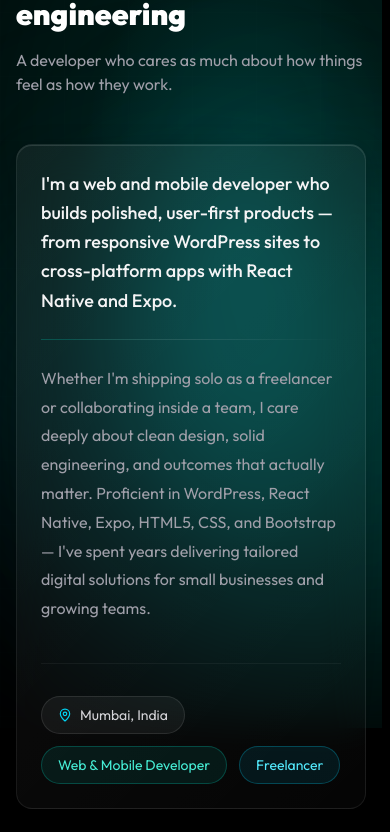
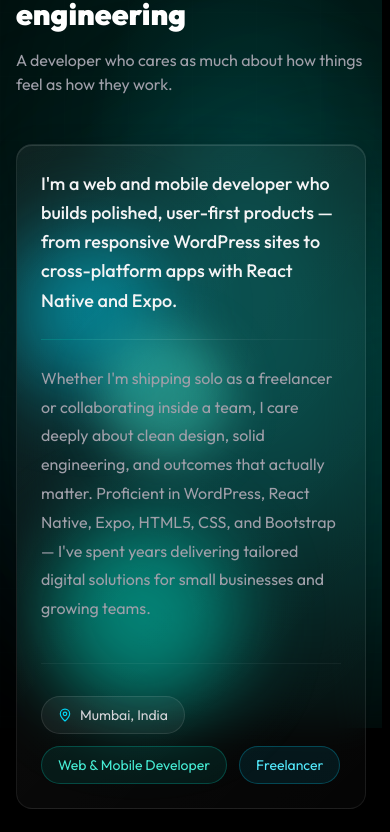
Before and after one commit to bhavya-darjii/Bhavya-Portfolio, a Next.js app: page / in a window 390 px wide. Shown: the part 1087-1919 px from the top of the page. Built offline with nearby package versions, Linux system fonts and the light colour scheme.

Commit message:
feat: sticky hero parallax, lava card blobs, black bg, favicon, mobile HMR, smooth scroll spring

```diff
--- a/next.config.ts
+++ b/next.config.ts
@@ -2,7 +2,7 @@ import type { NextConfig } from "next";
 
 const nextConfig: NextConfig = {
   // Allow mobile testing on the local network
-  allowedDevOrigins: ["192.168.0.100", "192.168.0.100:3000", "http://192.168.0.100", "http://192.168.0.100:3000"],
+  allowedDevOrigins: ["192.168.0.100", "192.168.0.100:3000", "http://192.168.0.100", "http://192.168.0.100:3000", "192.168.0.105", "192.168.0.105:3000", "http://192.168.0.105", "http://192.168.0.105:3000"],
 };
 
 export default nextConfig;
--- a/src/app/layout.tsx
+++ b/src/app/layout.tsx
@@ -35,6 +35,10 @@ export const metadata: Metadata = {
       "Crafting digital experiences that feel effortless. Web & mobile developer from Mumbai.",
     type: "website",
   },
+  icons: {
+    icon: "/bhavya.png",
+    apple: "/bhavya.png",
+  },
 };
 
 export default function RootLayout({
--- a/src/components/sections/Hero.tsx
+++ b/src/components/sections/Hero.tsx
@@ -12,18 +12,18 @@ export function Hero({ loaded = true }: { loaded?: boolean }) {
     offset: ["start start", "end start"],
   });
 
-  // Apply a spring physics model to smooth out scroll jitter on mobile
+  // Apply a tighter spring physics model ONLY for the scale to smooth out scroll jitter
   const smoothProgress = useSpring(scrollYProgress, {
-    stiffness: 100,
-    damping: 30,
+    stiffness: 400,
+    damping: 40,
     restDelta: 0.001
   });
 
-  const textOpacity = useTransform(smoothProgress, [0, 0.4], [1, 0]);
-  const textScale = useTransform(smoothProgress, [0, 0.4], [1, 0.95]);
+  const textOpacity = useTransform(scrollYProgress, [0, 0.4], [1, 0]);
+  const textScale = useTransform(scrollYProgress, [0, 0.4], [1, 0.95]);
   const imageScale = useTransform(smoothProgress, [0, 1], [1, 1.25]);
-  const imageFilter = useTransform(smoothProgress, [0, 1], ["blur(0px)", "blur(10px)"]);
-  const imageOpacity = useTransform(smoothProgress, [0.5, 1], [1, 0]);
+  const imageFilter = useTransform(scrollYProgress, [0, 1], ["blur(0px)", "blur(10px)"]);
+  const imageOpacity = useTransform(scrollYProgress, [0.5, 1], [1, 0]);
 
   return (
     <section ref={containerRef} id="home" className="relative w-full min-h-[115svh] md:min-h-screen">
--- a/src/components/ui/GlassCard.tsx
+++ b/src/components/ui/GlassCard.tsx
@@ -9,6 +9,22 @@ interface GlassCardProps {
   hover?: boolean;
   delay?: number;
 }
+
+// Keyframe paths — blobs wander the full card surface
+const tealBlob = {
+  x: ["10%", "55%", "30%", "70%", "15%", "60%", "10%"],
+  y: ["15%", "60%", "80%", "20%", "70%", "35%", "15%"],
+};
+
+const cyanBlob = {
+  x: ["70%", "20%", "65%", "10%", "80%", "40%", "70%"],
+  y: ["70%", "25%", "60%", "80%", "15%", "55%", "70%"],
+};
+
+const accentBlob = {
+  x: ["40%", "75%", "15%", "50%", "85%", "25%", "40%"],
+  y: ["40%", "10%", "65%", "85%", "45%", "20%", "40%"],
+};
 
 export function GlassCard({
   children,
@@ -28,9 +44,42 @@ export function GlassCard({
         className
       )}
     >
-      <div className="pointer-events-none absolute inset-0 opacity-0 transition-opacity duration-500 group-hover:opacity-100">
-        <div className="absolute -left-1/4 -top-1/4 h-1/2 w-1/2 rounded-full bg-teal-500/10 blur-3xl" />
-        <div className="absolute -bottom-1/4 -right-1/4 h-1/2 w-1/2 rounded-full bg-cyan-500/10 blur-3xl" />
+      <div className="pointer-events-none absolute inset-0">
+        {/* Teal blob — roams the full card */}
+        <motion.div
+          animate={{ left: tealBlob.x, top: tealBlob.y }}
+          transition={{
+            duration: 18,
+            repeat: Infinity,
+            ease: "easeInOut",
+            repeatType: "loop",
+          }}
+          className="absolute h-48 w-48 -translate-x-1/2 -translate-y-1/2 rounded-full bg-teal-400/55 blur-2xl"
+        />
+        {/* Cyan blob — counter-roam */}
+        <motion.div
+          animate={{ left: cyanBlob.x, top: cyanBlob.y }}
+          transition={{
+            duration: 22,
+            repeat: Infinity,
+            ease: "easeInOut",
+            repeatType: "loop",
+            delay: 3,
+          }}
+          className="absolute h-40 w-40 -translate-x-1/2 -translate-y-1/2 rounded-full bg-cyan-400/50 blur-2xl"
+        />
+        {/* Soft accent blob */}
+        <motion.div
+          animate={{ left: accentBlob.x, top: accentBlob.y }}
+          transition={{
+            duration: 26,
+            repeat: Infinity,
+            ease: "easeInOut",
+            repeatType: "loop",
+            delay: 6,
+          }}
+          className="absolute h-32 w-32 -translate-x-1/2 -translate-y-1/2 rounded-full bg-teal-300/40 blur-xl"
+        />
       </div>
       <div className="relative z-10 flex h-full flex-col">{children}</div>
     </motion.div>
--- a/src/components/ui/TypewriterText.tsx
+++ b/src/components/ui/TypewriterText.tsx
@@ -151,7 +151,8 @@ export function Preloader({ onComplete }: PreloaderProps) {
           initial={{ opacity: 1 }}
           exit={{ opacity: 0 }}
           transition={{ duration: 1.2, ease: [0.22, 1, 0.36, 1] }}
-          className="fixed inset-0 z-[100] overflow-hidden bg-[#07101a]"
+          className="absolute top-0 left-0 w-screen h-[120vh] z-[100] overflow-hidden"
+          style={{ background: "linear-gradient(to bottom, #07101a 65%, #0d4a44 100%)" }}
         >
           {/* Top-left gradient (Red) */}
           <motion.div
```
Also changed, not shown: public/bhavya-2.png (deleted).
